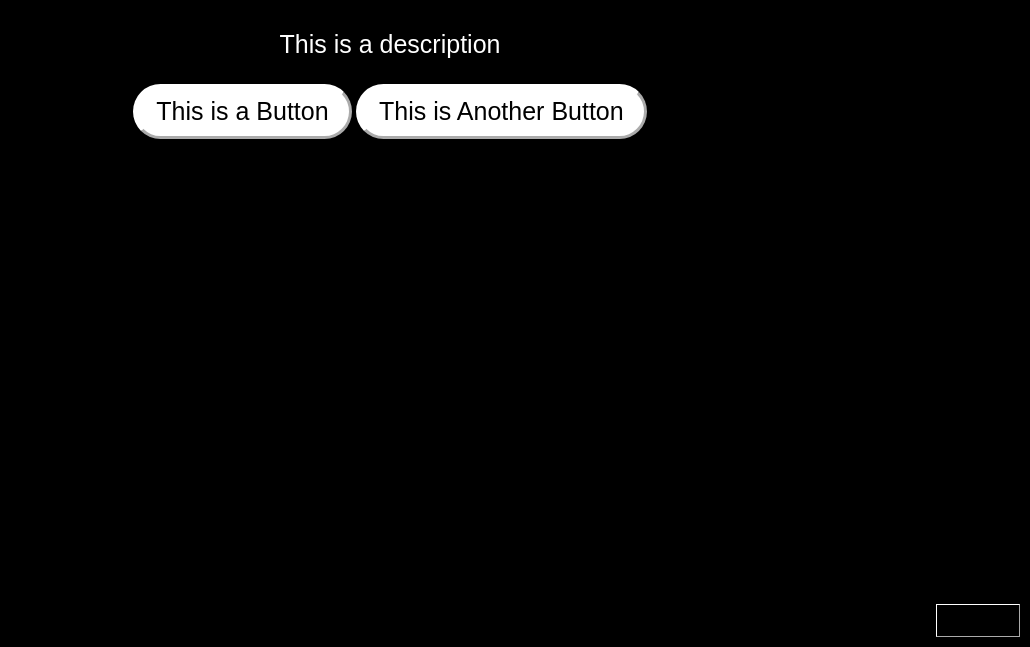
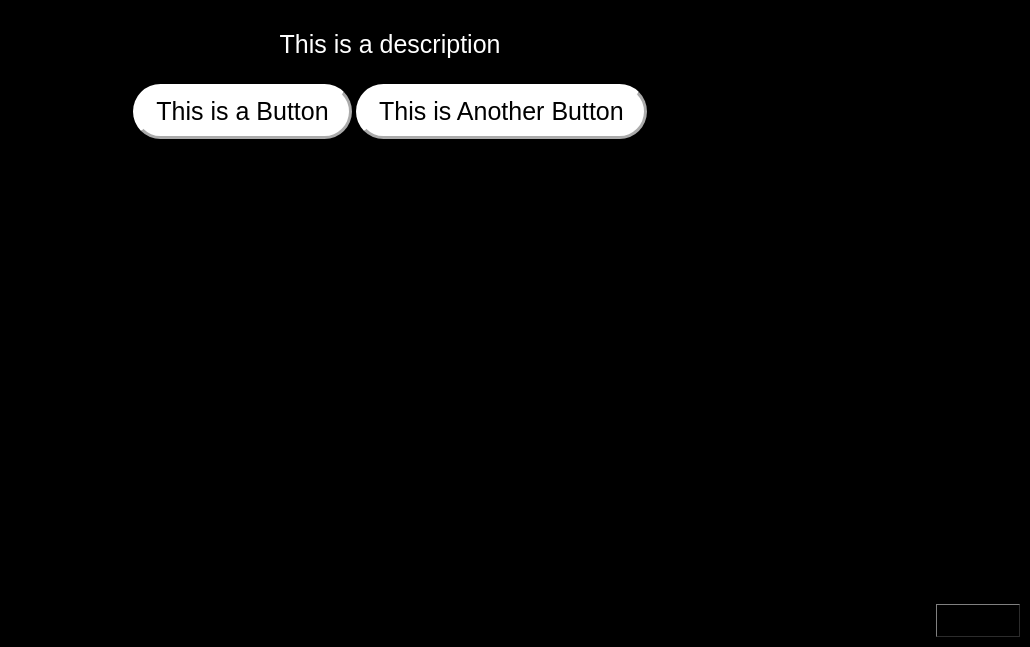
Before and after one commit to RG9-Developers/Hi, a plain HTML site: page index.html in a window 1280 px wide. Shown: the part 153-800 px from the top of the page, without its empty margins (250-1280 px from the left). Drawn offline with Linux system fonts and the light colour scheme.

Commit message:
Update index.html

```diff
--- a/index.html
+++ b/index.html
@@ -10,4 +10,4 @@
 
 <button onclick ="window.location.href='page3.html';" style="background-color: white; color: black; border-color: white; border-width: 3px; border-radius: 100px; font-size: 25px; padding: 10px 20px;">This is Another Button</button>
 
-<button onclick ="window.location.href='hiddenpage.html';" style="background-color:black; color:black; border-color:white; font-size:25px;position: fixed; bottom: 0; right: 0; margin: 10px; border-width:0.0005px;">button</button>
+<button onclick ="window.location.href='hiddenpage.html';" style="background-color:black; color:black; border-color:gray; font-size:25px;position: fixed; bottom: 0; right: 0; margin: 10px; border-width:0.5px;">button</button>
```
